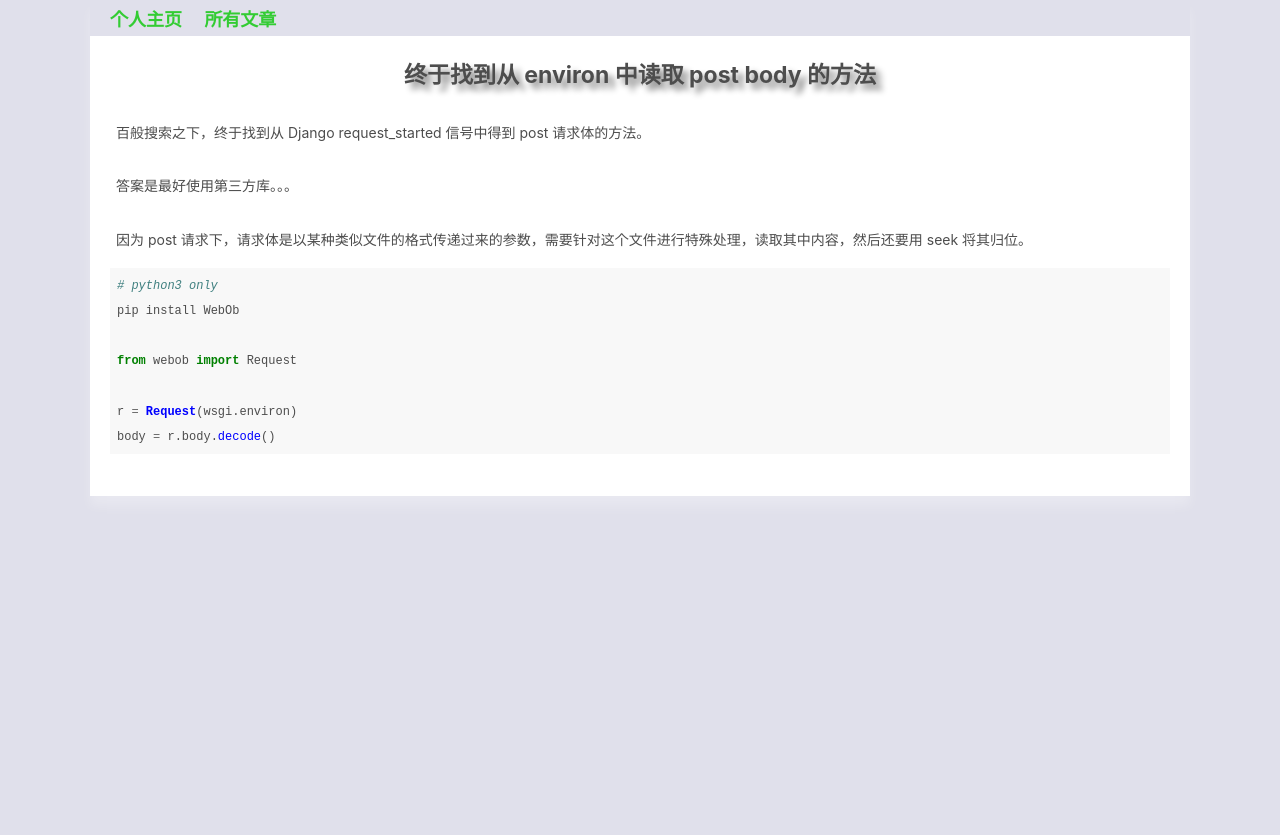
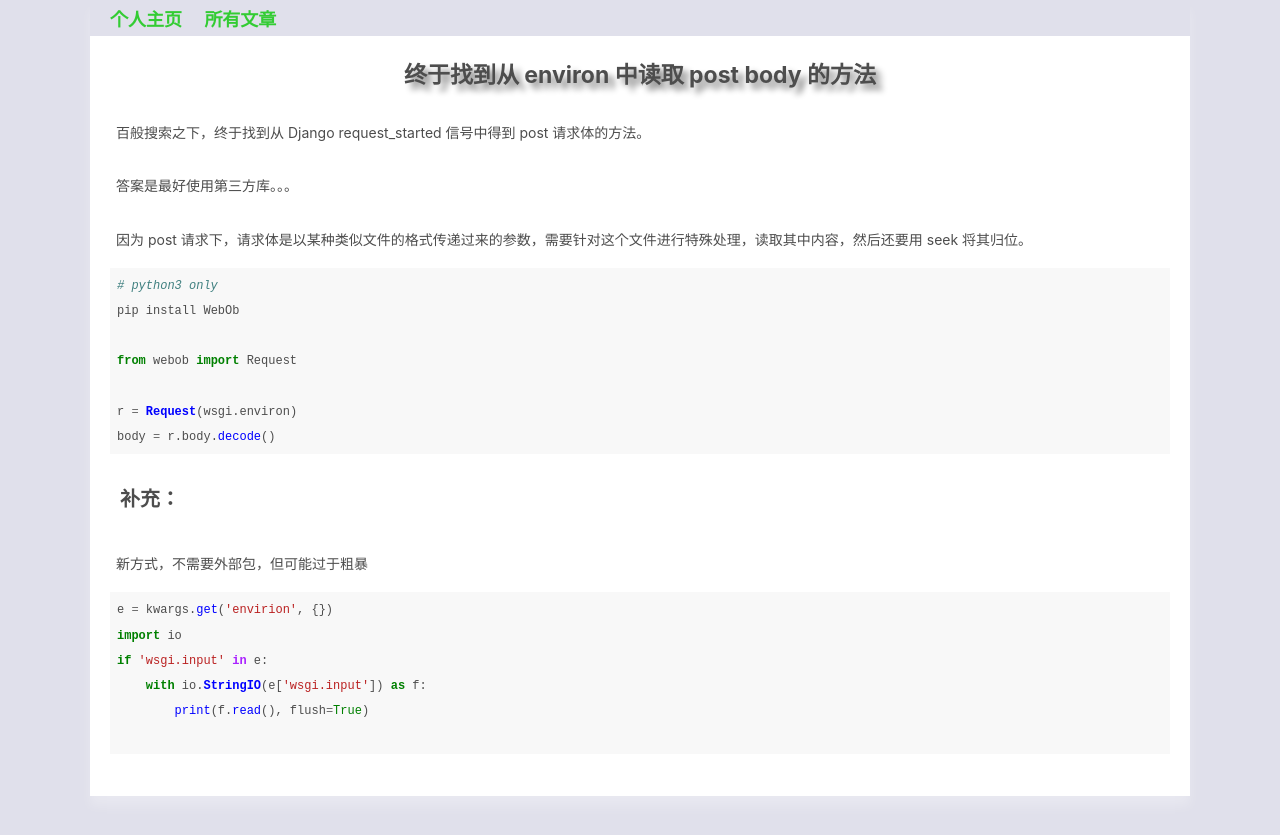
Before and after one commit to xxleyi/xxleyi.github.io, a Jekyll site: the page built from _posts/2018-10-15-终于找到从 environ 中读取 post body 的方法.md, in a window 1280 px wide. Shown: the top 835 px of the page. Built offline with Jekyll 4.4.1, drawn with Linux system fonts in a browser that asks for light colours.

Commit message:
refine old blog

```diff
--- a/_posts/2018-10-15-终于找到从 environ 中读取 post body 的方法.md
+++ b/_posts/2018-10-15-终于找到从 environ 中读取 post body 的方法.md
@@ -20,3 +20,16 @@ r = Request(wsgi.environ)
 body = r.body.decode()
 
 {% endhighlight %}
+
+补充：
+----
+新方式，不需要外部包，但可能过于粗暴
+
+{% highlight python %}
+e = kwargs.get('envirion', {})
+import io
+if 'wsgi.input' in e:
+    with io.StringIO(e['wsgi.input']) as f:
+        print(f.read(), flush=True)
+
+{% endhighlight %}
```
